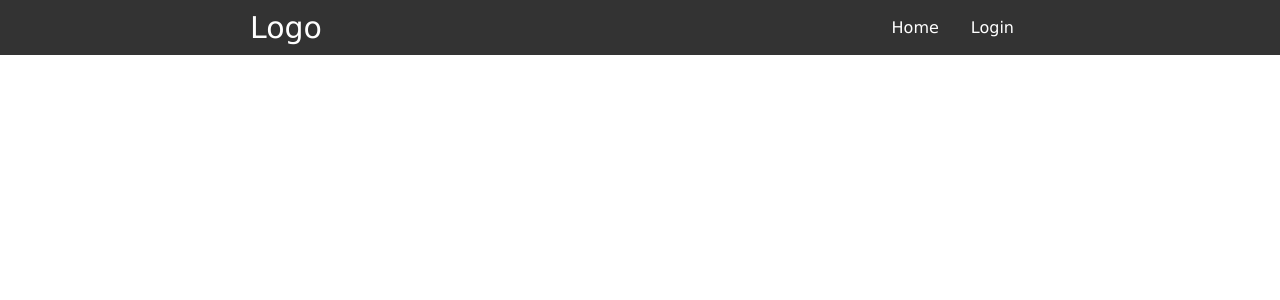
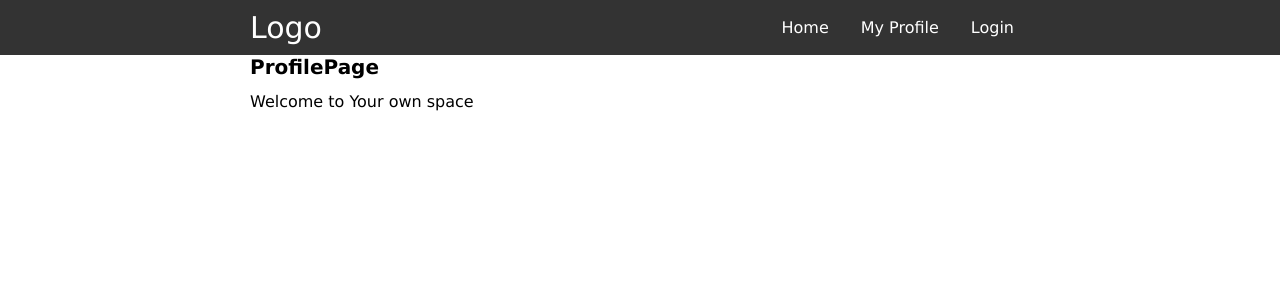
Before and after one commit to MariusAskelovic/16_react_firebase_auth_context, a React (Vite) app: page /profile in a window 1280 px wide. Before the commit this address had no page. Shown: the top 300 px of the page. Built offline with nearby package versions, Linux system fonts and the light colour scheme.

Commit message:
Profile page path link

```diff
--- a/src/App.jsx
+++ b/src/App.jsx
@@ -3,6 +3,7 @@ import { app } from './firebase/firebase.js';
 import HomePage from './pages/HomePage.jsx';
 import LoginPage from './pages/LoginPage.jsx';
 import Header from './components/layout/Header.jsx';
+import ProfilePage from './pages/ProfilePage.jsx';
 export default function App() {
   console.log('app : : ', app);
   return (
@@ -12,6 +13,7 @@ export default function App() {
         <Routes>
           <Route path='/' element={<HomePage />} />
           <Route path='/login' element={<LoginPage />} />
+          <Route path='/profile' element={<ProfilePage />} />
         </Routes>
       </div>
     </div>
--- a/src/components/layout/Header.jsx
+++ b/src/components/layout/Header.jsx
@@ -12,6 +12,9 @@ export default function Header() {
           <NavLink className={'navLink'} to={'/'}>
             Home
           </NavLink>
+          <NavLink className={'navLink'} to={'/profile'}>
+            My Profile
+          </NavLink>
           <NavLink className={'navLink'} to={'/login'}>
             Login
           </NavLink>
--- a/src/pages/ProfilePage.jsx
+++ b/src/pages/ProfilePage.jsx
@@ -2,7 +2,7 @@ export default function ProfilePage() {
   return (
     <div className='contaienr'>
       <h1>ProfilePage</h1>
-      <p>Welcome to our page</p>
+      <p>Welcome to Your own space</p>
     </div>
   );
 }
```
